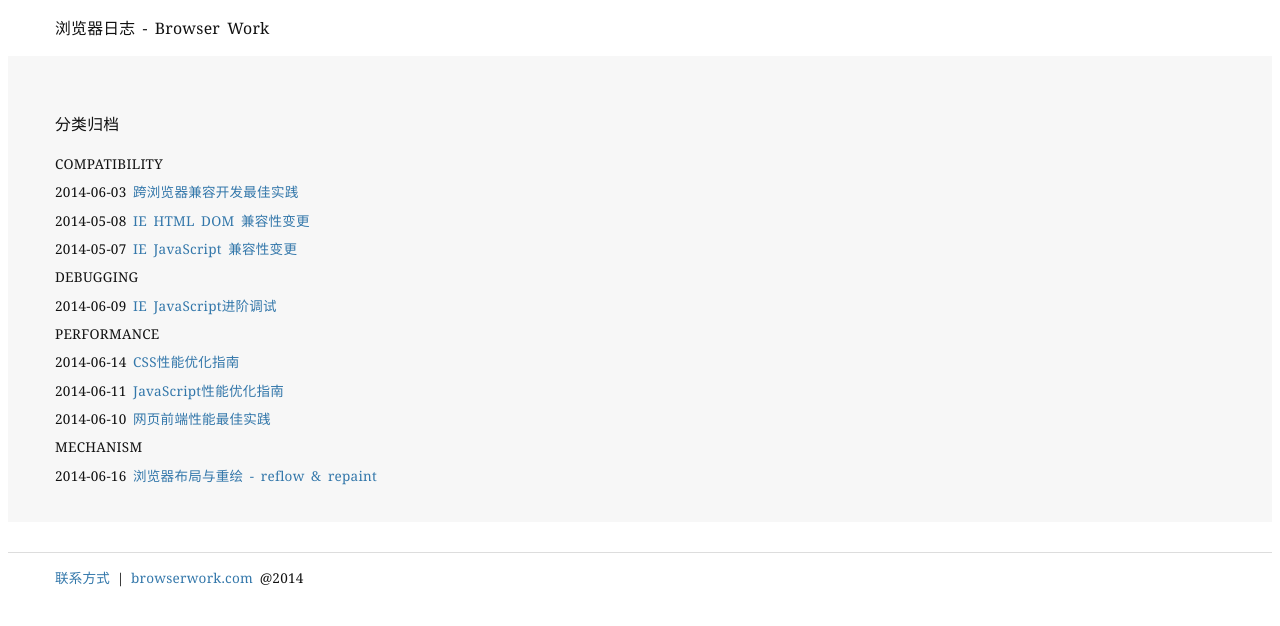
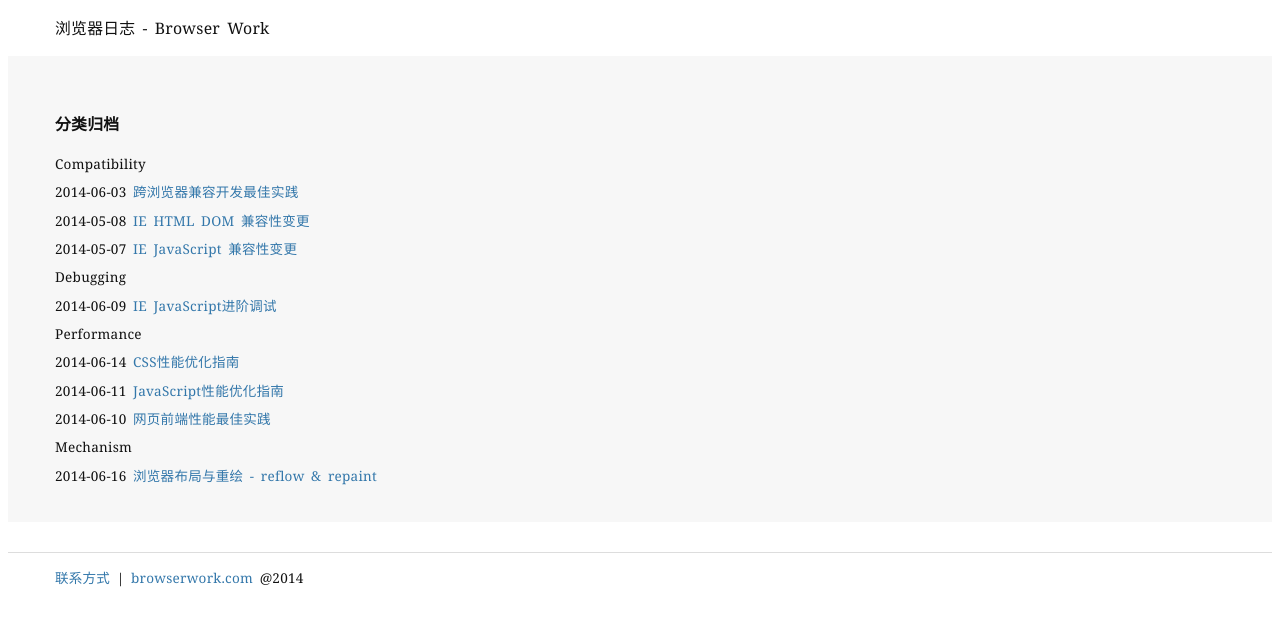
Before and after one commit to aaronz/aaronz.github.com, a Jekyll site: the page built from category.html, in a window 1280 px wide. Shown: the top 626 px of the page. Built offline with Jekyll 4.4.1, drawn with Linux system fonts in a browser that asks for light colours; Markdown is read by kramdown in place of the engine named in the settings.

Commit message:
Refine style for posts.

```diff
--- a/assets/css/main.css
+++ b/assets/css/main.css
@@ -26,9 +26,14 @@
 }
 
 pre{
-  background:#f7f7f7;
+  background:#ffffd0;
   border-radius: 15px;
   padding: 10px;
+  line-height: 1.4em;
+}
+
+h3{
+  font-weight: 700;
 }
 
 .section{
@@ -130,6 +135,17 @@
        border-radius: 20px;
 }
 
+.intro{
+  display:inline-block;
+  width:60%;
+}
+
+.intro-photo{
+  display:inline-block;
+  float:right;
+  width:40%;
+}
+
 .pagination{
   background-color:#DEEBF7;
   padding: 10px;
@@ -144,7 +160,8 @@
 }
 
 .archive-category{
-  text-transform: uppercase;
+  text-transform: capitalize;
+  margin-bottom: 2em;
 }
 
 .post-index{
```
